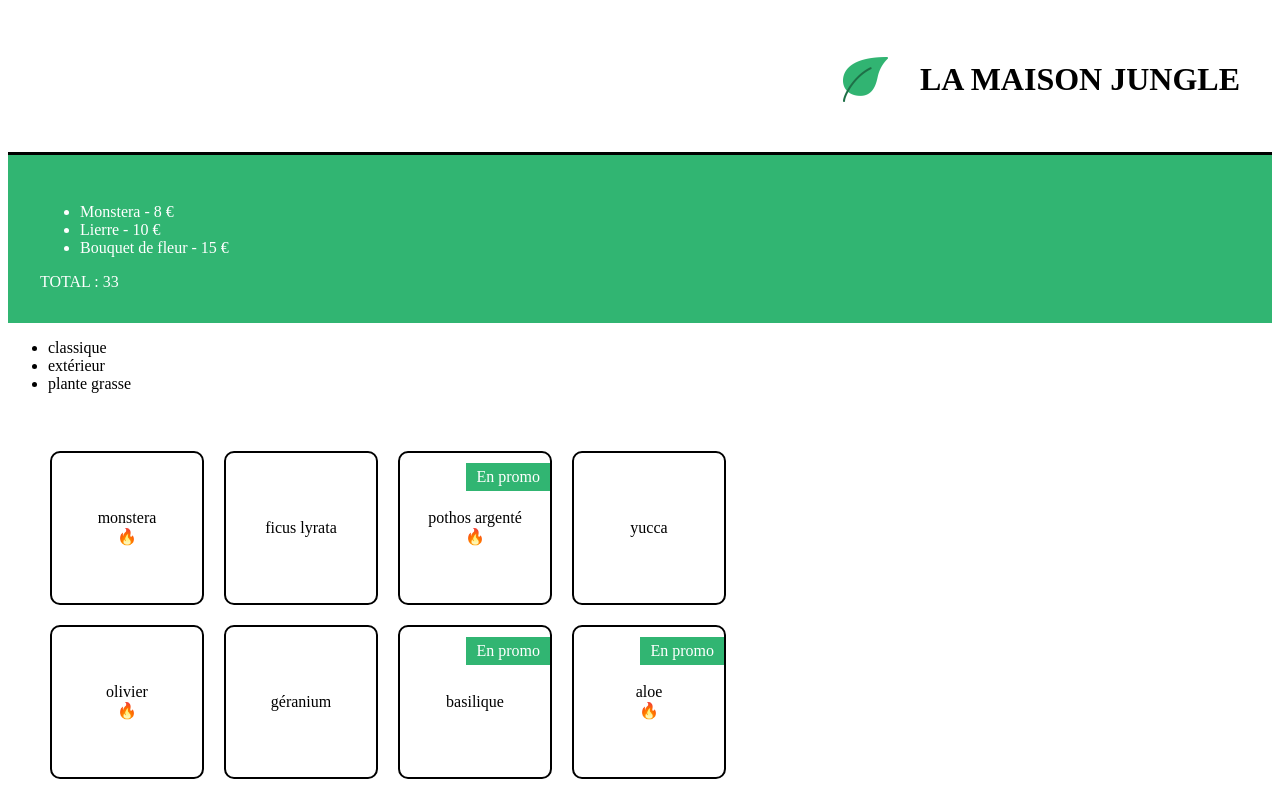
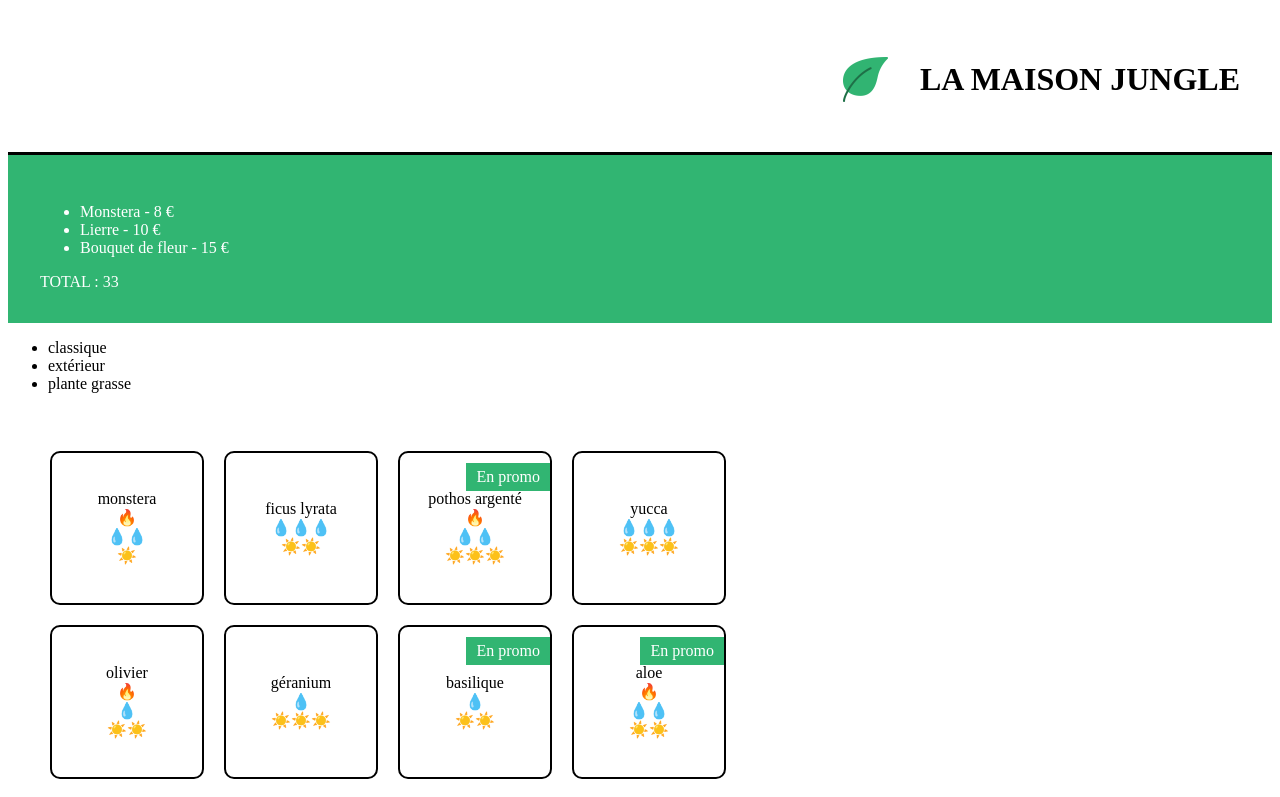
Before and after one commit to davidDC75/la-maison-jungle, a React (Create React App) app: page / in a window 1280 px wide. Shown: the top 797 px of the page. Built offline with nearby package versions, Linux system fonts and the light colour scheme.

Commit message:
Première utilisation des props et des paramètres dans les composants

```diff
--- /dev/null
+++ b/src/components/CareScale.js
@@ -0,0 +1,15 @@
+function CareScale(props) {
+    // const scaleValue = props.scaleValue;
+    const {scaleValue, careType} = props;
+
+    const range = [1, 2, 3];
+    const scaleType = careType === 'light' ? '☀️' : '💧';
+
+    return (<div>
+                {range.map((rangeElem) =>
+                    scaleValue >= rangeElem ? <span key={rangeElem.toString()}>{scaleType}</span> : null
+                )}
+            </div>);
+}
+
+export default CareScale;
--- a/src/components/ShoppingList.js
+++ b/src/components/ShoppingList.js
@@ -1,5 +1,6 @@
 import { plantList } from "../datas/plantList";
 import '../styles/ShoppingList.css';
+import CareScale from "./CareScale";
 
 function ShoppingList() {
     const categories = plantList.reduce(
@@ -19,6 +20,8 @@
                     <li key={plant.id} className="lmj-plant-item">
                         {plant.name} {plant.isBestSale && <span>🔥</span>}
                         {plant.isSpecialOffer && <div className="lmj-sales">En promo</div>}
+                        <CareScale careType='water' scaleValue={plant.water} />
+                        <CareScale careType='light' scaleValue={plant.light} />
                     </li>
                 ))}
             </ul>
--- a/src/datas/plantList.js
+++ b/src/datas/plantList.js
@@ -3,6 +3,8 @@
 		name: 'monstera',
 		category: 'classique',
 		id: '1ed',
+		water: 2,
+		light: 1,
         isBestSale: true,
         isSpecialOffer: false
 	},
@@ -10,6 +12,8 @@
 		name: 'ficus lyrata',
 		category: 'classique',
 		id: '2ab',
+		water: 3,
+		light: 2,
         isBestSale: false,
         isSpecialOffer: false
 	},
@@ -17,6 +21,8 @@
 		name: 'pothos argenté',
 		category: 'classique',
 		id: '3sd',
+		water: 2,
+		light: 3,
         isBestSale: true,
         isSpecialOffer: true
 	},
@@ -24,6 +30,8 @@
 		name: 'yucca',
 		category: 'classique',
 		id: '4kk',
+		water: 3,
+		light: 3,
         isBestSale: false,
         isSpecialOffer: false
 	},
@@ -31,6 +39,8 @@
 		name: 'olivier',
 		category: 'extérieur',
 		id: '5pl',
+		water: 1,
+		light: 2,
         isBestSale: true,
         isSpecialOffer: false
 	},
@@ -38,6 +48,8 @@
 		name: 'géranium',
 		category: 'extérieur',
 		id: '6uo',
+		water: 1,
+		light: 3,
         isBestSale: false,
         isSpecialOffer: false
 	},
@@ -45,6 +57,8 @@
 		name: 'basilique',
 		category: 'extérieur',
 		id: '7ie',
+		water: 1,
+		light: 2,
         isBestSale: false,
         isSpecialOffer: true
 	},
@@ -52,6 +66,8 @@
 		name: 'aloe',
 		category: 'plante grasse',
 		id: '8fp',
+		water: 2,
+		light: 2,
         isBestSale: true,
         isSpecialOffer: true
 	},
@@ -59,6 +75,8 @@
 		name: 'succulente',
 		category: 'plante grasse',
 		id: '9vn',
+		water: 2,
+		light: 3,
         isBestSale: false,
         isSpecialOffer: false
 	}
```
Also changed, not shown: 1 other file (tests, documents, lock files or other folders).
